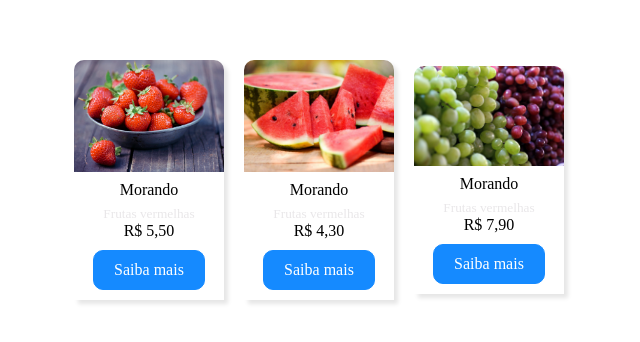
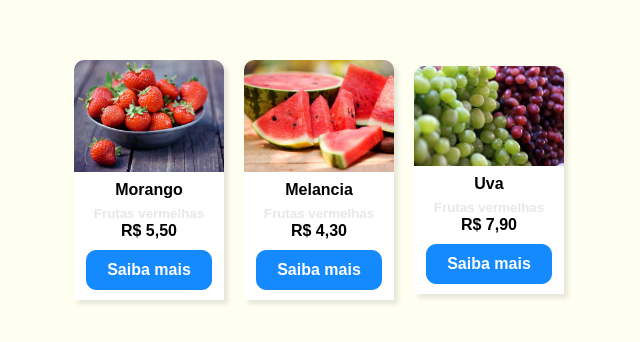
Before and after one commit to Renata-rcs/Alinhamento, a plain HTML site: page atividade10/cards.html in a window 1280 px wide. Shown: the part 220-562 px from the top of the page, without its empty margins (321-961 px from the left). Drawn offline with Linux system fonts and the light colour scheme.

Commit message:
add cor ativ 10

```diff
--- a/atividade10/cards.css
+++ b/atividade10/cards.css
@@ -5,6 +5,7 @@
 }
 
 main {
+    background-color: #fffff1;
     display: flex;
     justify-content: center;/* Centraliza horizontalmente os itens dentro do <main>*/
     align-items: center;
@@ -12,6 +13,8 @@ main {
 }
 
 section {
+    font-family: Arial, Helvetica, sans-serif;
+    font-weight: 700;
     background-color: #ffffff;
     border-radius: 10px 10px 0 0; /* bordas arredondadas apenas na parte superior */
     box-shadow: 4px 4px 4px rgba(0, 0, 0, 0.1);/*Aplica uma sombra de 4px nas direções horizontal e vertical.*/
--- a/atividade10/cards.html
+++ b/atividade10/cards.html
@@ -11,21 +11,21 @@
     <main>
       <section>
         <img src="../imagens/morango.jpg" alt="Morango">
-        <p>Morando</p>
+        <p>Morango</p>
         <small>Frutas vermelhas</small><br>
         <span>R$ 5,50</span>
         <span class="bot">Saiba mais</span>
       </section>
       <section>
         <img src="../imagens/melancia.jpg" alt="Morango">
-        <p>Morando</p>
+        <p>Melancia</p>
         <small>Frutas vermelhas</small><br>
         <span>R$ 4,30</span>
         <span class="bot">Saiba mais</span>
       </section>
       <section>
         <img src="../imagens/uva.jpg" alt="Morango">
-        <p>Morando</p>
+        <p>Uva</p>
         <small>Frutas vermelhas</small><br>
         <span>R$ 7,90</span>
         <span class="bot">Saiba mais</span>
```
